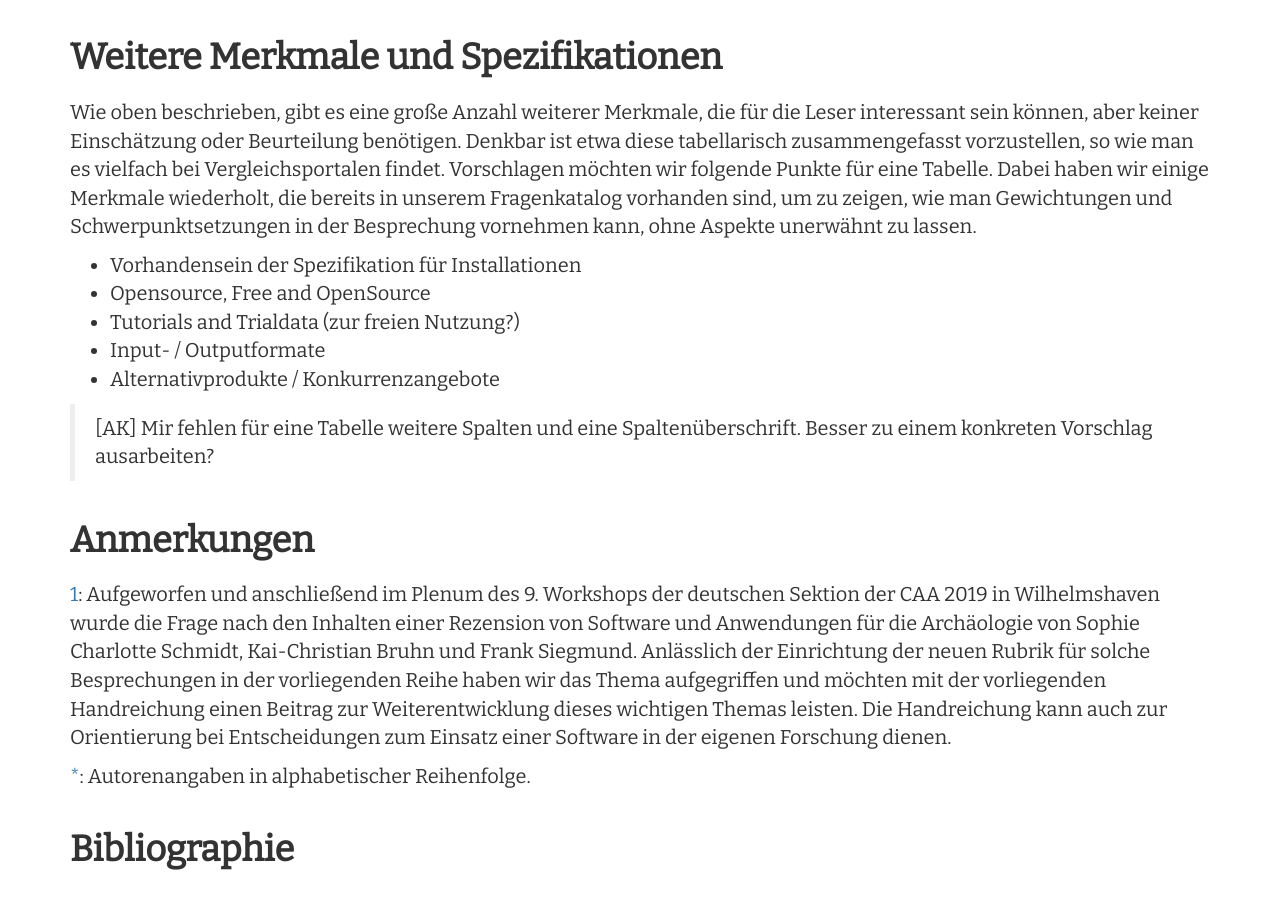
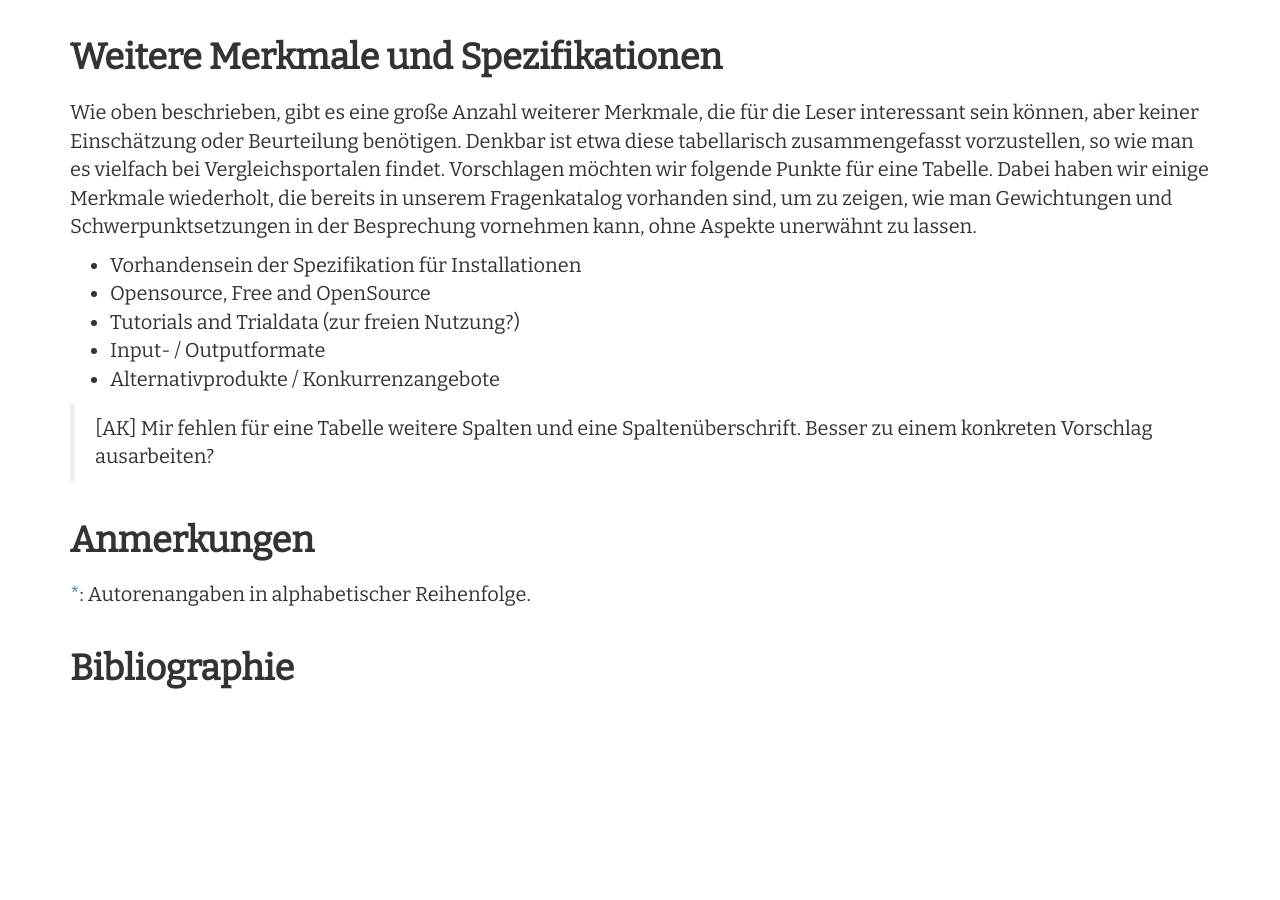
Before and after one commit to Research-Squirrel-Engineers/Impuls_SoftwareRezensionen_DGUF, a Jekyll site: the page built from Draft.md, in a window 1280 px wide and 900 px high, scrolled down 18894 px. Built offline with Jekyll 4.4.1, drawn with Linux system fonts in a browser that asks for light colours; nearby versions of some CDN libraries; after the commit the page ends 19612 px from its top, so only the background shows below that.

Commit message:
Vernichtung redundanter Fußnote

```diff
--- a/Draft.md
+++ b/Draft.md
@@ -379,8 +379,6 @@ Wie oben beschrieben, gibt es eine große Anzahl weiterer Merkmale, die für die
 
 ## Anmerkungen
 
-<a name="myfootnote1">1</a>: Aufgeworfen und anschließend im Plenum des 9. Workshops der deutschen Sektion der CAA 2019 in Wilhelmshaven wurde die Frage nach den Inhalten einer Rezension von Software und Anwendungen für die Archäologie von Sophie Charlotte Schmidt, Kai-Christian Bruhn und Frank Siegmund. Anlässlich der Einrichtung der neuen Rubrik für solche Besprechungen in der vorliegenden Reihe haben wir das Thema aufgegriffen und möchten mit der vorliegenden Handreichung einen Beitrag zur Weiterentwicklung dieses wichtigen Themas leisten. Die Handreichung kann auch zur Orientierung bei Entscheidungen zum Einsatz einer Software in der eigenen Forschung dienen.
-
 <a name="#authornote">*</a>: Autorenangaben in alphabetischer Reihenfolge.
 
 ## Bibliographie
```
